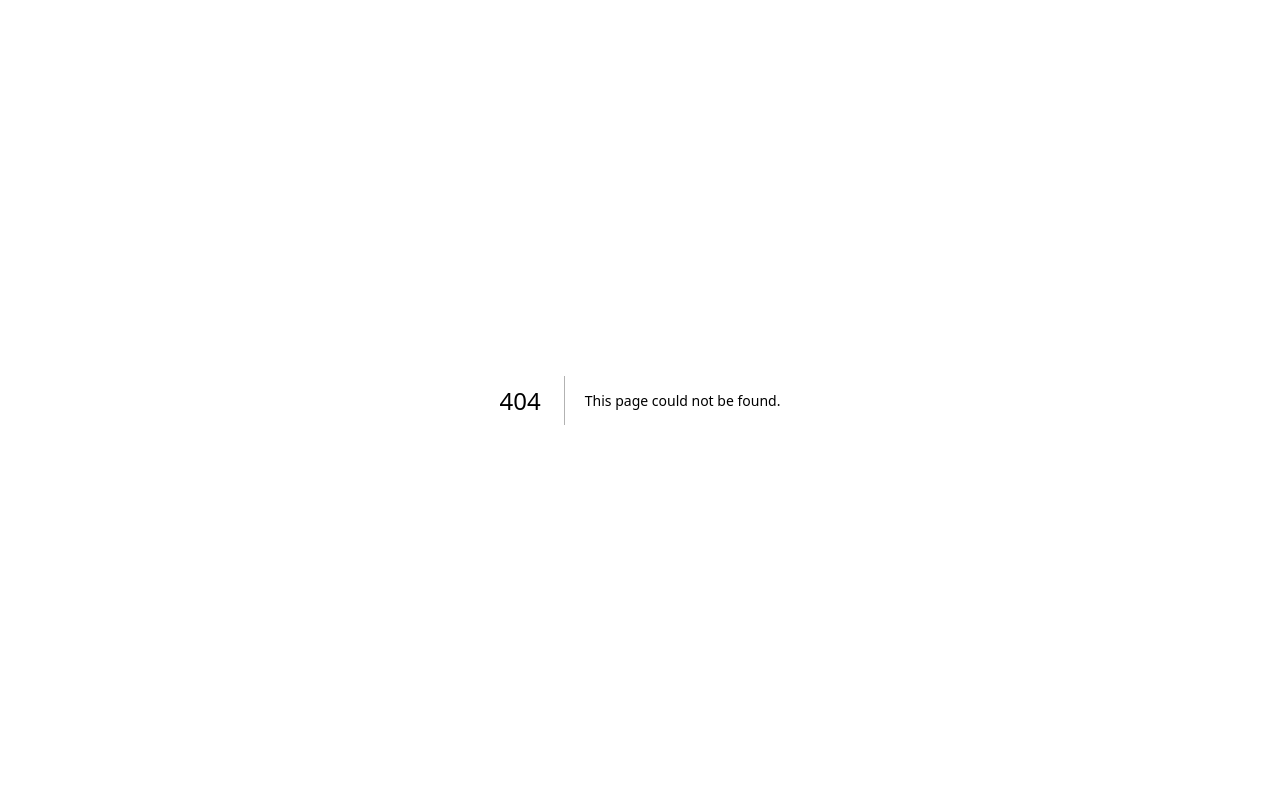
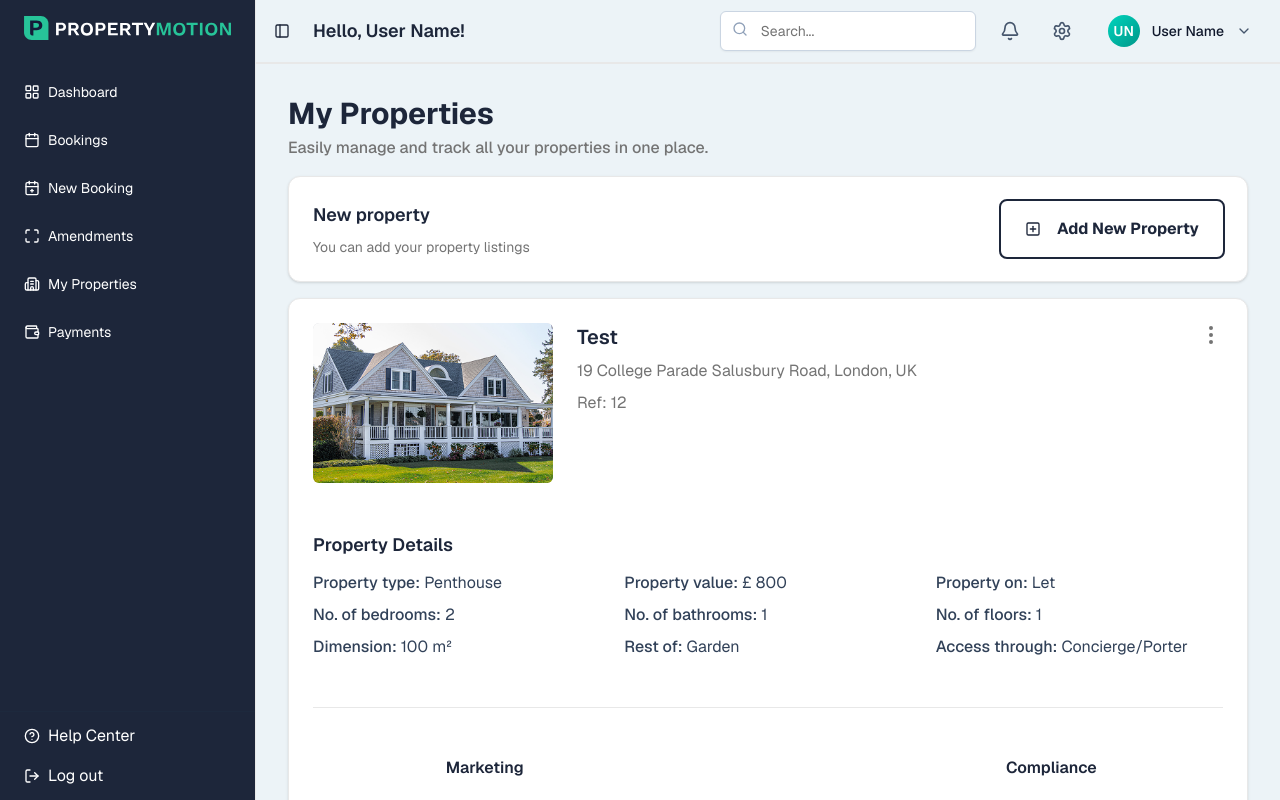
Before and after one commit to miledyessine/property-motion, a Next.js app: page /my-properties/1 in a window 1280 px wide. Before the commit this address had no page. Shown: the top 800 px of the page. Built offline with nearby package versions, Linux system fonts and the light colour scheme.

Commit message:
property detail page

```diff
--- /dev/null
+++ b/app/my-properties/[id]/page.jsx
@@ -0,0 +1,183 @@
+"use client";
+import DashboardLayout from "@/components/layouts/dashboard-layout";
+import { Card } from "@/components/ui/card";
+import { EllipsisVertical } from "lucide-react";
+import Image from "next/image";
+import PropertyCharts from "@/components/my-properties/PropertyCharts";
+import React, { useState } from "react";
+import { NewPropertyCard } from "@/components/my-properties/NewPropertyCard";
+import AddPropertyForm from "@/components/my-properties/AddPropertyForm";
+
+export default function PropertyPage({ params }) {
+    // unwrap params (may be a Promise in newer Next.js versions)
+    const unwrappedParams = React.use(params);
+
+    // static sample data for now
+    const property = {
+        id: unwrappedParams?.id ?? "12",
+        title: "Test",
+        address: "19 College Parade Salusbury Road, London, UK",
+        ref: "12",
+        image: "/images/properties/property1.png",
+        propertyType: "Penthouse",
+        value: "£ 800",
+        listingType: "Let",
+        bedrooms: 2,
+        bathrooms: 1,
+        floors: 1,
+        dimension: "100 m²",
+        restOf: "Garden",
+        accessThrough: "Concierge/Porter",
+        marketing: 20,
+        compliance: 20,
+    };
+
+    const [showAddForm, setShowAddForm] = useState(false);
+
+    function handleAddClick() {
+        setShowAddForm(true);
+    }
+
+    function handleCancel() {
+        setShowAddForm(false);
+    }
+
+    function handleSubmit(form) {
+        console.log("Adding property", form);
+        setShowAddForm(false);
+    }
+
+    return (
+        <DashboardLayout>
+            <div className="p-2 space-y-4">
+                <div className="space-y-1">
+                    <h1 className="text-3xl font-bold">My Properties</h1>
+                    <p className="text-muted-foreground font-medium">
+                        Easily manage and track all your properties in one
+                        place.
+                    </p>
+                </div>
+                {showAddForm ? (
+                    <AddPropertyForm
+                        onCancel={handleCancel}
+                        onSubmit={handleSubmit}
+                    />
+                ) : (
+                    <>
+                        <NewPropertyCard onAdd={handleAddClick} />
+
+                        <Card className="p-6">
+                            <div className="flex gap-6 items-start">
+                                <div className="w-60 h-40 relative bg-gray-200 rounded-md overflow-hidden">
+                                    {property.image ? (
+                                        <Image
+                                            src={property.image}
+                                            alt={property.title}
+                                            width={320}
+                                            height={240}
+                                            className="object-cover rounded-md"
+                                        />
+                                    ) : (
+                                        <div className="absolute inset-0 bg-gray-200" />
+                                    )}
+                                </div>
+
+                                <div className="flex-1">
+                                    <div className="flex justify-between">
+                                        <div>
+                                            <h2 className="text-xl font-semibold">
+                                                {property.title}
+                                            </h2>
+                                            <div className="text-md text-muted-foreground mt-2">
+                                                {property.address}
+                                            </div>
+                                            <div className="text-md text-muted-foreground mt-2">
+                                                Ref: {property.ref}
+                                            </div>
+                                        </div>
+                                        <EllipsisVertical className="w-6 h-6 text-muted-foreground cursor-pointer" />
+                                    </div>
+                                </div>
+                            </div>
+
+                            {/* Property Details */}
+                            <div className="mt-6">
+                                <h3 className="font-semibold text-lg mb-3">
+                                    Property Details
+                                </h3>
+                                <div className="grid grid-cols-3 gap-6 text-md text-slate-700">
+                                    <div>
+                                        <div>
+                                            <span className="font-medium">
+                                                Property type:
+                                            </span>{" "}
+                                            {property.propertyType}
+                                        </div>
+                                        <div className="mt-2">
+                                            <span className="font-medium">
+                                                No. of bedrooms:
+                                            </span>{" "}
+                                            {property.bedrooms}
+                                        </div>
+                                        <div className="mt-2">
+                                            <span className="font-medium">
+                                                Dimension:
+                                            </span>{" "}
+                                            {property.dimension}
+                                        </div>
+                                    </div>
+                                    <div>
+                                        <div>
+                                            <span className="font-medium">
+                                                Property value:
+                                            </span>{" "}
+                                            {property.value}
+                                        </div>
+                                        <div className="mt-2">
+                                            <span className="font-medium">
+                                                No. of bathrooms:
+                                            </span>{" "}
+                                            {property.bathrooms}
+                                        </div>
+                                        <div className="mt-2">
+                                            <span className="font-medium">
+                                                Rest of:
+                                            </span>{" "}
+                                            {property.restOf}
+                                        </div>
+                                    </div>
+                                    <div>
+                                        <div>
+                                            <span className="font-medium">
+                                                Property on:
+                                            </span>{" "}
+                                            {property.listingType}
+                                        </div>
+                                        <div className="mt-2">
+                                            <span className="font-medium">
+                                                No. of floors:
+                                            </span>{" "}
+                                            {property.floors}
+                                        </div>
+                                        <div className="mt-2">
+                                            <span className="font-medium">
+                                                Access through:
+                                            </span>{" "}
+                                            {property.accessThrough}
+                                        </div>
+                                    </div>
+                                </div>
+                            </div>
+
+                            <div className="border-t my-6" />
+                            <PropertyCharts
+                                marketing={property.marketing}
+                                compliance={property.compliance}
+                            />
+                        </Card>
+                    </>
+                )}
+            </div>
+        </DashboardLayout>
+    );
+}
```
Also changed, not shown: package.json (+21 -4 lines), 1 other file (tests, documents, lock files or other folders).
